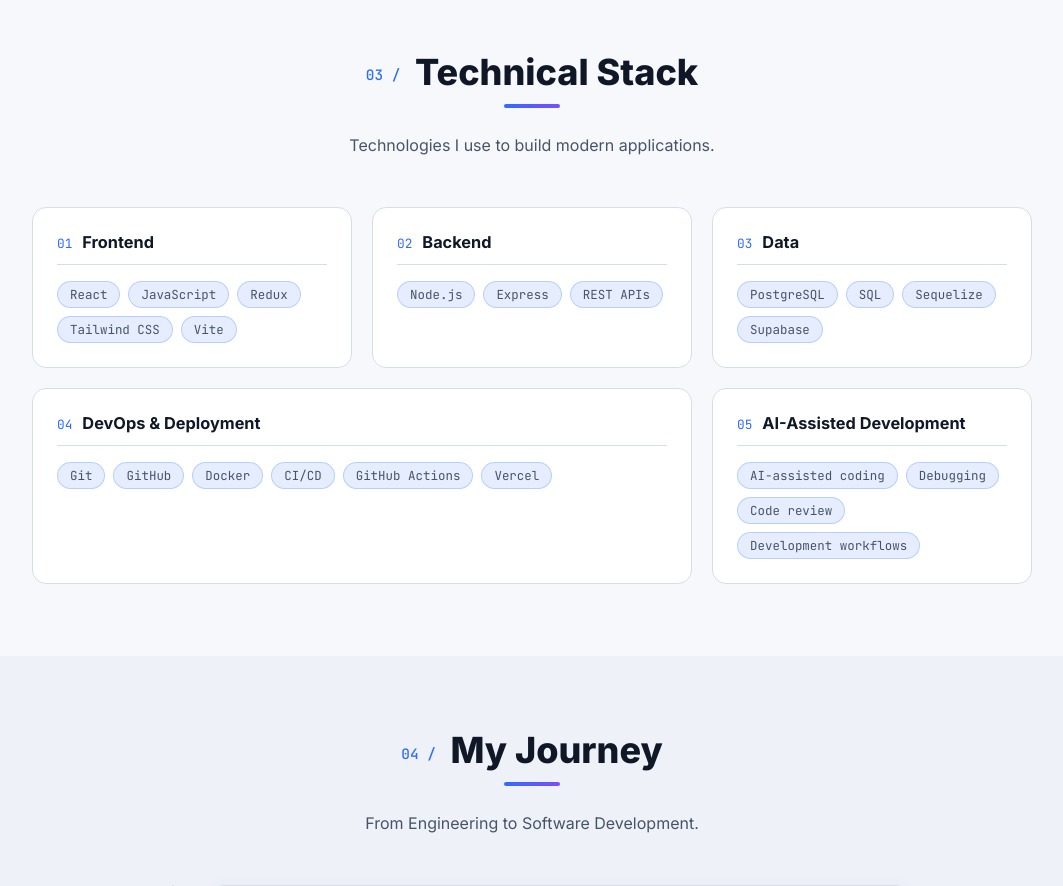
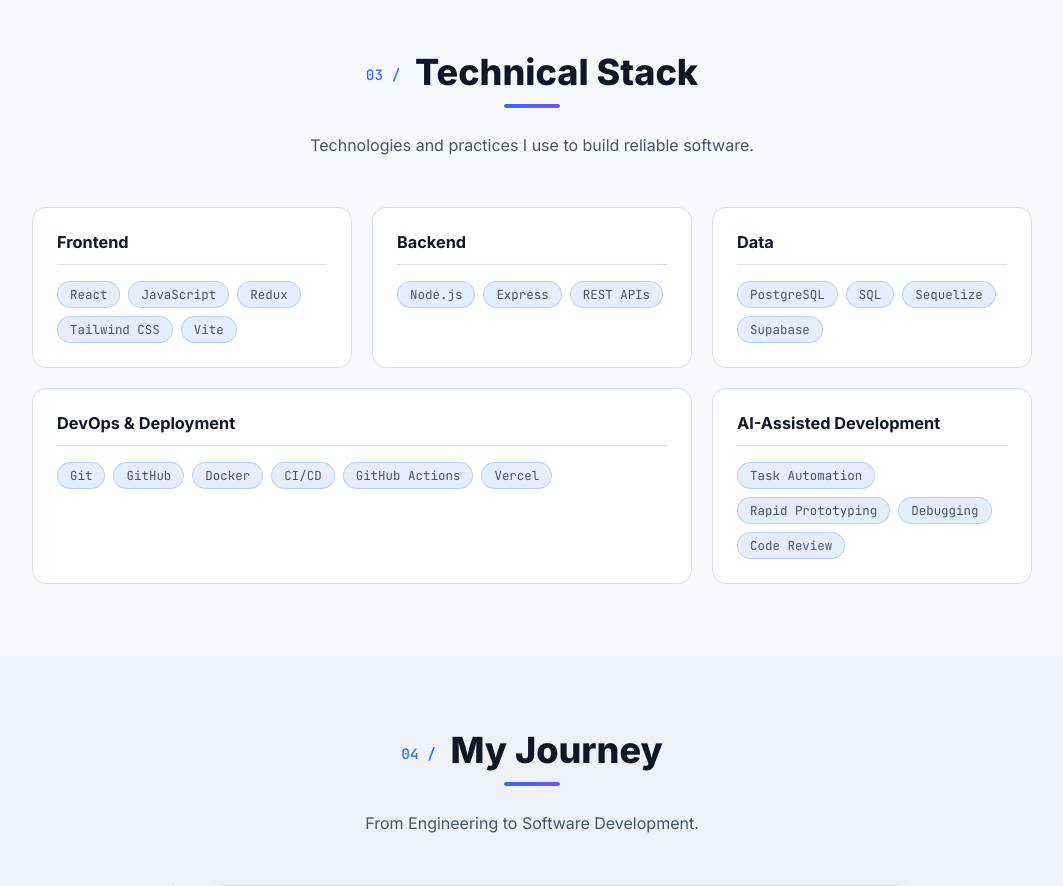
Before and after one commit to AlexandroCamacho1000/alejandrocamachodev, a React (Vite) app: page / in a window 1280 px wide. Shown: the part 3260-4146 px from the top of the page, without its empty margins (108-1171 px from the left). Built offline with nearby package versions, Linux system fonts and the light colour scheme.

Commit message:
polish: Technical Stack without numbering, new subtitle, AI as productivity practices

```diff
--- a/src/components/Skills/Skills.css
+++ b/src/components/Skills/Skills.css
@@ -31,18 +31,9 @@
 }
 
 .stack-card-header {
-  display: flex;
-  align-items: baseline;
-  gap: 10px;
   margin-bottom: 16px;
   padding-bottom: 12px;
   border-bottom: 1px solid var(--border);
-}
-
-.stack-card-num {
-  font-family: var(--font-mono);
-  font-size: 0.8rem;
-  color: var(--accent);
 }
 
 .stack-card-title {
--- a/src/components/Skills/Skills.jsx
+++ b/src/components/Skills/Skills.jsx
@@ -14,9 +14,8 @@
 
       <div className="stack-grid" ref={gridRef}>
         {groups.map((group) => (
-          <div className="stack-card" key={group.num}>
+          <div className="stack-card" key={group.title}>
             <div className="stack-card-header">
-              <span className="stack-card-num">{group.num}</span>
               <h3 className="stack-card-title">{group.title}</h3>
             </div>
             <div className="stack-card-items">
--- a/src/i18n/translations.js
+++ b/src/i18n/translations.js
@@ -102,32 +102,27 @@
     },
     skills: {
       title: "Technical Stack",
-      subtitle: "Technologies I use to build modern applications.",
+      subtitle: "Technologies and practices I use to build reliable software.",
       groups: [
         {
-          num: "01",
           title: "Frontend",
           items: ["React", "JavaScript", "Redux", "Tailwind CSS", "Vite"],
         },
         {
-          num: "02",
           title: "Backend",
           items: ["Node.js", "Express", "REST APIs"],
         },
         {
-          num: "03",
           title: "Data",
           items: ["PostgreSQL", "SQL", "Sequelize", "Supabase"],
         },
         {
-          num: "04",
           title: "DevOps & Deployment",
           items: ["Git", "GitHub", "Docker", "CI/CD", "GitHub Actions", "Vercel"],
         },
         {
-          num: "05",
           title: "AI-Assisted Development",
-          items: ["AI-assisted coding", "Debugging", "Code review", "Development workflows"],
+          items: ["Task Automation", "Rapid Prototyping", "Debugging", "Code Review"],
         },
       ],
     },
@@ -285,32 +280,27 @@
     },
     skills: {
       title: "Stack Técnico",
-      subtitle: "Tecnologías que uso para construir aplicaciones modernas.",
+      subtitle: "Tecnologías y prácticas que uso para construir software confiable.",
       groups: [
         {
-          num: "01",
           title: "Frontend",
           items: ["React", "JavaScript", "Redux", "Tailwind CSS", "Vite"],
         },
         {
-          num: "02",
           title: "Backend",
           items: ["Node.js", "Express", "REST APIs"],
         },
         {
-          num: "03",
           title: "Datos",
           items: ["PostgreSQL", "SQL", "Sequelize", "Supabase"],
         },
         {
-          num: "04",
           title: "DevOps y Despliegue",
           items: ["Git", "GitHub", "Docker", "CI/CD", "GitHub Actions", "Vercel"],
         },
         {
-          num: "05",
           title: "Desarrollo Asistido por IA",
-          items: ["Código asistido con IA", "Debugging", "Revisión de código", "Workflows de desarrollo"],
+          items: ["Automatización de tareas", "Prototipado rápido", "Debugging", "Revisión de código"],
         },
       ],
     },
```
